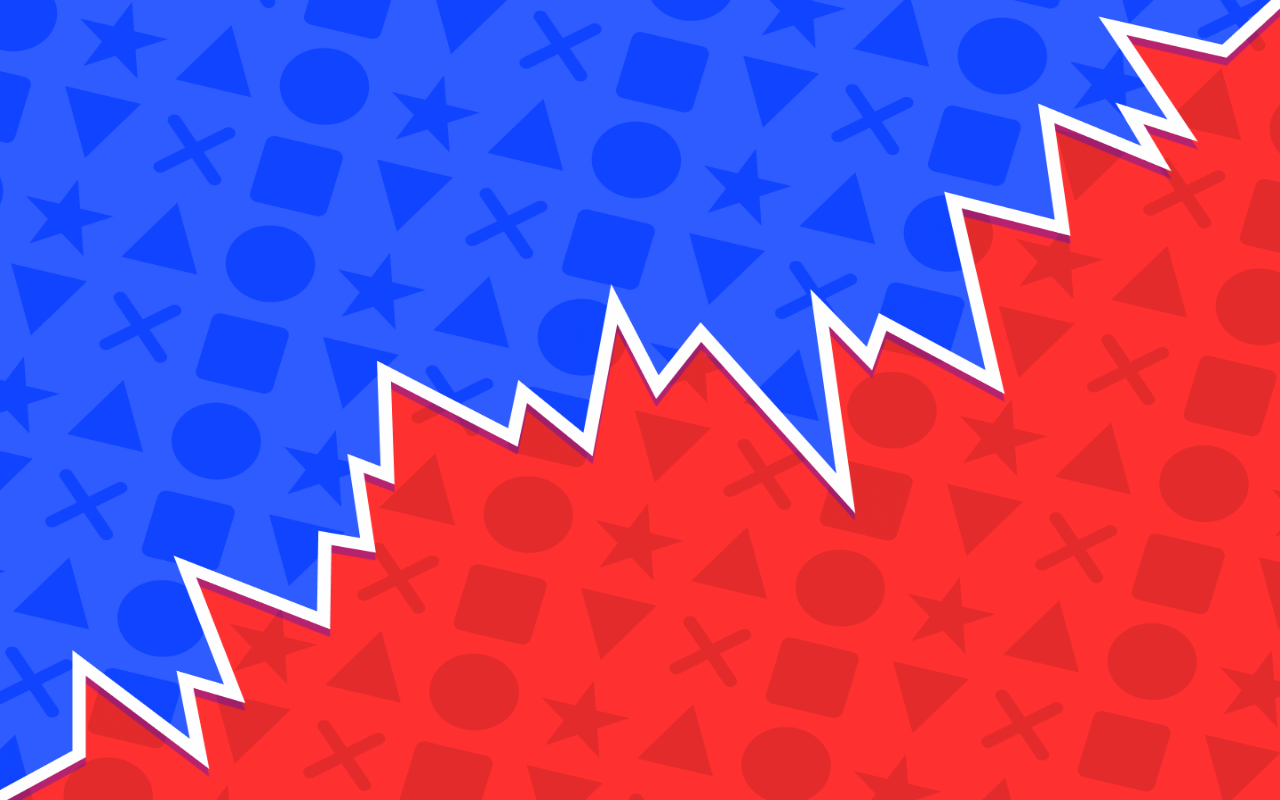
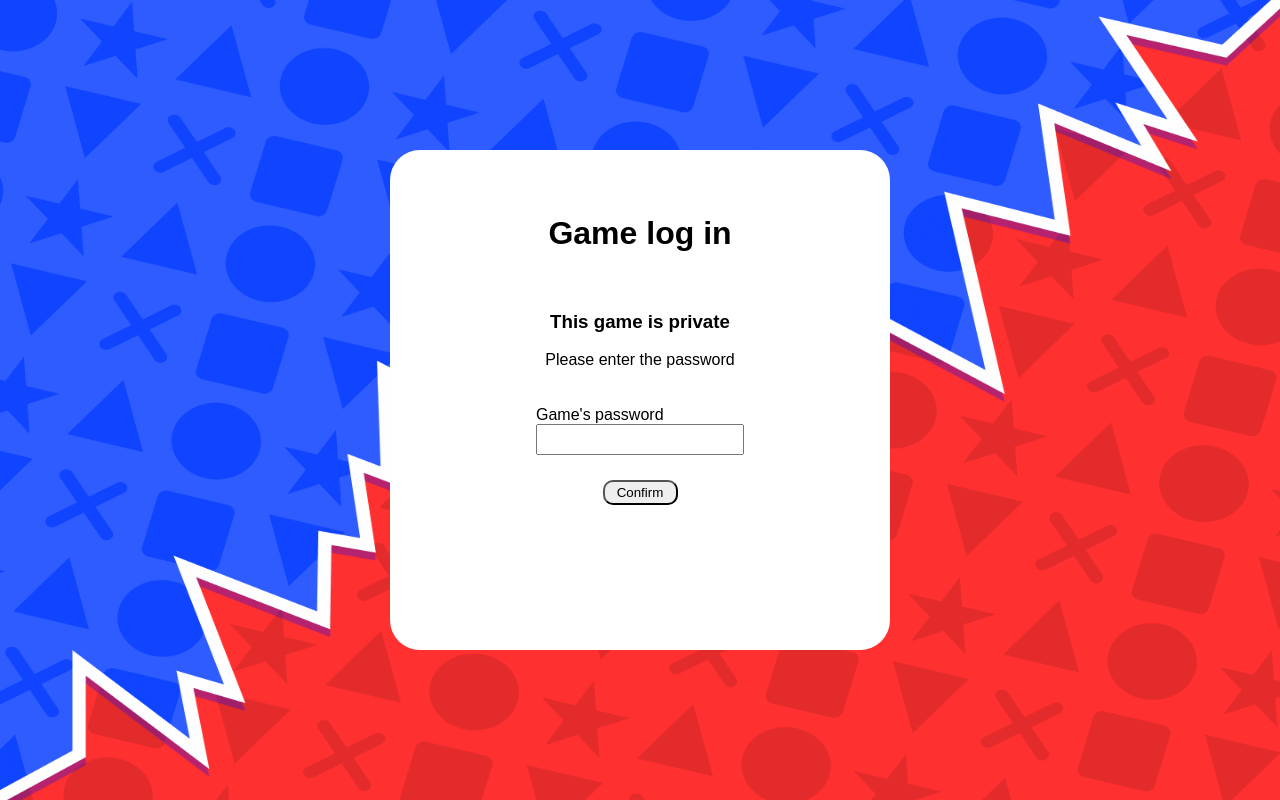
Before and after one commit to Gaymmasters/Frontend, a React (Create React App) app: page /gamelogin in a window 1280 px wide. Before the commit this address had no page. Built offline with nearby package versions, Linux system fonts and the light colour scheme; sample sign-in values are in the browser's storage.

Commit message:
join to the game

```diff
--- a/src/API/RegUser.js
+++ b/src/API/RegUser.js
@@ -50,4 +50,11 @@ export default class UserReg{
         }catch(error){ console.log(error) }
 
     }
+    static async JoinToGame() {
+        try{
+            const res = await axios.put("http://localhost:5000/api/join")
+            return res.data
+        }catch(error){ console.log(error) }
+
+    }
 }
--- a/src/App/App.js
+++ b/src/App/App.js
@@ -8,6 +8,7 @@ import RulesPage from './component/rules/RulesPage';
 import SettingsPage from './component/settings/SettingsPage';
 import CreateGamePage from './component/CreateGame/CreateGamePage';
 import FindGamePage from './component/findGame/FindGamePage';
+import GameLoginPage from './component/findGame/gameLogin/GameLoginPage';
 
 
 const App = () => {
@@ -32,6 +33,9 @@ const App = () => {
             <Route path = "/findgame" element={<PrivateRoute way={"/login"}/>}>
               <Route path='/findgame' element={<FindGamePage/>} />
             </Route>
+            <Route path = "/gamelogin" element={<PrivateRoute way={"/login"}/>}>
+              <Route path='/gamelogin' element={<GameLoginPage/>} />
+            </Route>
           </Routes>
         </BrowserRouter>
       </div>
--- a/src/App/component/CreateGame/CreateGamePage.jsx
+++ b/src/App/component/CreateGame/CreateGamePage.jsx
@@ -5,7 +5,7 @@ import UserReg from "../../../API/RegUser";
 import { moveToLocalStore } from "../../../features/store";
 
 const CreateGamePage = () =>{
-    const [data, setData] = useState({password: "", name: localStorage.getItem("login"+"'s game")});
+    const [data, setData] = useState({password: "", name: localStorage.getItem(("login")+"'s game")});
     const navigate = useNavigate();
     const [isPrivate, setIsPrivate] = useState(false)
     const [isBot, setIsBot] = useState(false)
--- /dev/null
+++ b/src/App/component/findGame/gameLogin/GameLoginPage.jsx
@@ -0,0 +1,41 @@
+import React, { useState } from "react";
+import classes from "./gameLogin.module.css";
+import { useLocation, useNavigate } from "react-router";
+import UserReg from "../../../../API/RegUser";
+import { moveToLocalStore } from "../../../../features/store";
+
+const GameLoginPage = () => {
+    const [password, setPassword] = useState()
+    const data = useLocation()
+    const navigate = useNavigate()
+
+    async function joinToGame(){
+        const res = await UserReg.JoinToGame({player2Id: localStorage.getItem('id'), name: data.state.gameName, password: password})
+        if (!res.result){
+            alert("Error: " + res.message);
+        }
+        else{
+            moveToLocalStore({gameId: res.id, gameName: res.name, moves: JSON.stringify(res.moves), winFlag: res.winFlag, player1Id: res.player1Id});
+            navigate("/game/"+data.state.id)
+        }
+    }
+
+    return(
+        <div className={classes.main}>
+            <h1>Game log in</h1>
+            <div className={classes.inside}>
+                <h3>This game is private</h3>
+                <p>Please enter the password</p>
+                <div>
+                    <label>Game's password</label>
+                    <input
+                    type="password"
+                    onChange={e => setPassword({password:e.target.value})}/>
+                </div>
+                <button onClick={joinToGame}>Confirm</button>
+            </div>
+        </div>
+    )
+}
+
+export default GameLoginPage;
--- /dev/null
+++ b/src/App/component/findGame/gameLogin/gameLogin.module.css
@@ -0,0 +1,39 @@
+.main{
+    width: 400px;
+    height: 400px;
+    background-color: white;
+
+    position: absolute;
+    top:0;
+    bottom: 0;
+    left: 0;
+    right: 0;
+
+    margin: auto;
+
+    border-radius: 30px;
+    padding: 50px;
+
+    display: flex;
+    flex-direction: column;
+    align-items: center;
+}
+.inside{
+    width: 200px;
+
+    margin: 25px;
+
+    display: flex;
+    flex-direction: column;
+    align-items: center;
+}
+p{
+    margin: 0;
+}
+input{
+    width: 200px;
+    height: 25px;
+}
+button{
+    margin-top: 25px;
+}
--- a/src/App/component/findGame/postGame.jsx
+++ b/src/App/component/findGame/postGame.jsx
@@ -1,23 +1,45 @@
 import React from "react";
 import classes from "./findGame.module.css";
 import privateGame from "./../img/privateGame.png"
+import { useNavigate } from "react-router";
+import UserReg from "../../../API/RegUser";
+import { moveToLocalStore } from "../../../features/store";
 
 const PostGame = (props) =>{
     const id = props.post.id
     const gameName = props.post.name
     const isPrivate = props.post.isPrivate
+    const navigate = useNavigate()
+
+    async function joinToGame(){
+        if (isPrivate){
+            navigate("/gamelogin",{state:{id: id, gameName: gameName}})
+        }
+        else{
+            const res = await UserReg.JoinToGame({player2Id: localStorage.getItem('id'), name: gameName, password: null})
+            if (!res.result){
+                alert("Error: " + res.message);
+            }
+            else{
+                moveToLocalStore({gameId: res.id, gameName: res.name, moves: JSON.stringify(res.moves), winFlag: res.winFlag, player1Id: res.player1Id});
+                navigate("/game/"+id)
+            }
+        }
+    }
+
     if (isPrivate){
         return(
-            <div className={classes.post}>
+            <div className={classes.post}
+            onClick={joinToGame}>
                 <img className={classes.imagePrivateGame} src = {privateGame} alt = "Private game"/>
-                <p className={classes.postName}>{props.post.name}</p>
+                <p className={classes.postName}>{gameName}</p>
             </div>
         );
     }
     else{
         return(
             <div className={classes.post}>
-                <p className={classes.postName}>{props.post.name}</p>
+                <p className={classes.postName}>{gameName}</p>
             </div>
         );
     }
```
